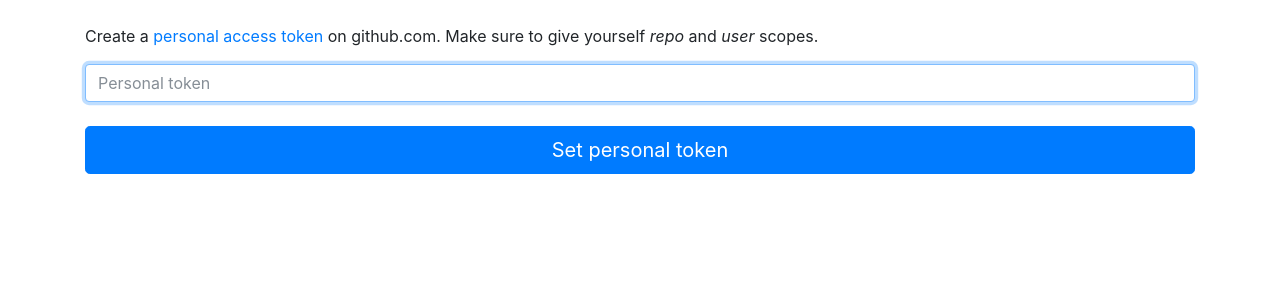
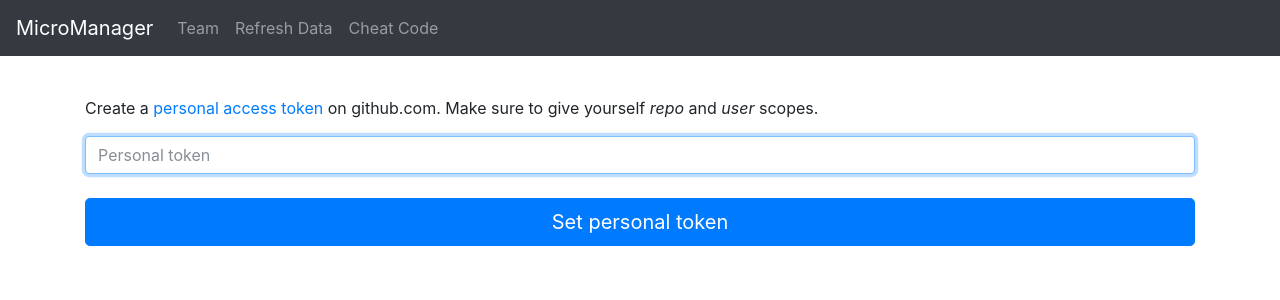
Before and after one commit to kingst/the-micro-manager, a Python web app: template templates/cheat_code.html in a window 1280 px wide. Shown: the top 300 px of the page. Run offline with Jinja, Linux system fonts and the light colour scheme; the template is opened without the code that fills it, so the values that code supplies are empty; some libraries are stand-ins or nearby versions.

Commit message:
cheat code exposed

```diff
--- a/main.py
+++ b/main.py
@@ -153,7 +153,7 @@ class CheatCode(webapp2.RequestHandler):
     @decorators.web_page(True)
     def get(self):
         template = JINJA_ENVIRONMENT.get_template('templates/cheat_code.html')
-        self.response.write(template.render({}))
+        self.response.write(template.render({'cheat_code_active': True}))
 
 
     @decorators.web_page(True)
--- a/templates/cheat_code.html
+++ b/templates/cheat_code.html
@@ -16,9 +16,9 @@
   </head>
 
   <body>
-
+    {% include "templates/navbar.html" %}
     <div class="container">
-      <br>
+      <br><br><br><br>
       <p>Create a <a href="https://github.com/settings/tokens" target="_blank">personal access token</a> on github.com. Make sure to give yourself <i>repo</i> and <i>user</i> scopes.
       <br>
       <form class="form-signin" action="/cheat_code" method="POST">
--- a/templates/member.html
+++ b/templates/member.html
@@ -96,12 +96,6 @@
 		{% endfor %}
               </tbody>
             </table>
-	    <br>
-	    <form role="form" method="post" action="/team/add_member">
-	      <input name="handle" id="handle" class="form-control" placeholder="GitHub Handle" required>
-	      <br>
-	      <button class="btn btn-lg btn-primary btn-block" type="submit">Add</button>
-	    </form>
           </div>
           </div></div></div>
 
--- a/templates/navbar.html
+++ b/templates/navbar.html
@@ -13,6 +13,9 @@
             <li class="nav-item {% if data_fill_active %}active{% endif %}">
               <a class="nav-link" href="/data_fill">Refresh Data</a>
             </li>
+            <li class="nav-item {% if cheat_code_active %}active{% endif %}">
+              <a class="nav-link" href="/cheat_code">Cheat Code</a>
+            </li>
           </ul>
         </div>
       </nav>
```
